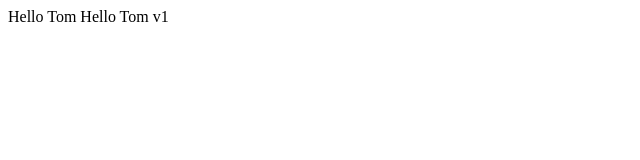
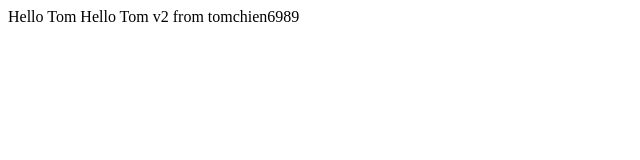
Before and after one commit to s871077/htmltest, a plain HTML site: page index.html in a window 1280 px wide. Shown: the whole page, without its empty margins (0-640 px from the left). Drawn offline with Linux system fonts and the light colour scheme.

Commit message:
v2 from tomchien6989

```diff
--- a/index.html
+++ b/index.html
@@ -4,6 +4,6 @@
         Hello Tom
     </head>
     <body>
-        Hello Tom v1
+        Hello Tom v2 from tomchien6989
     </body>
 </html>
```
